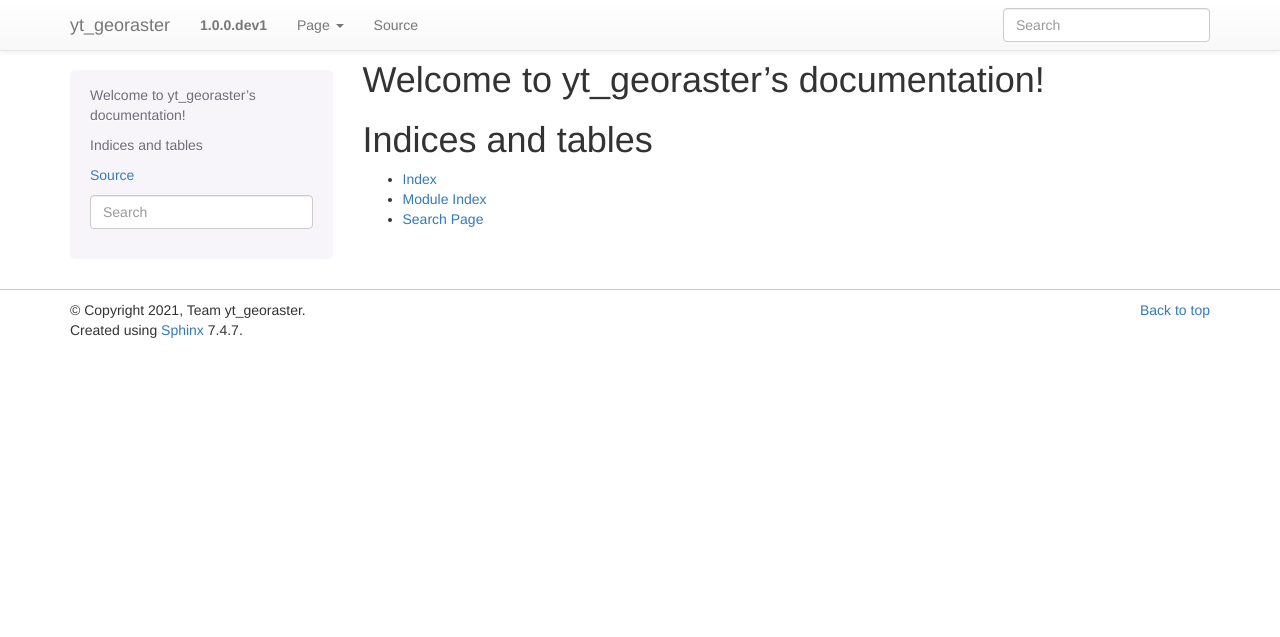
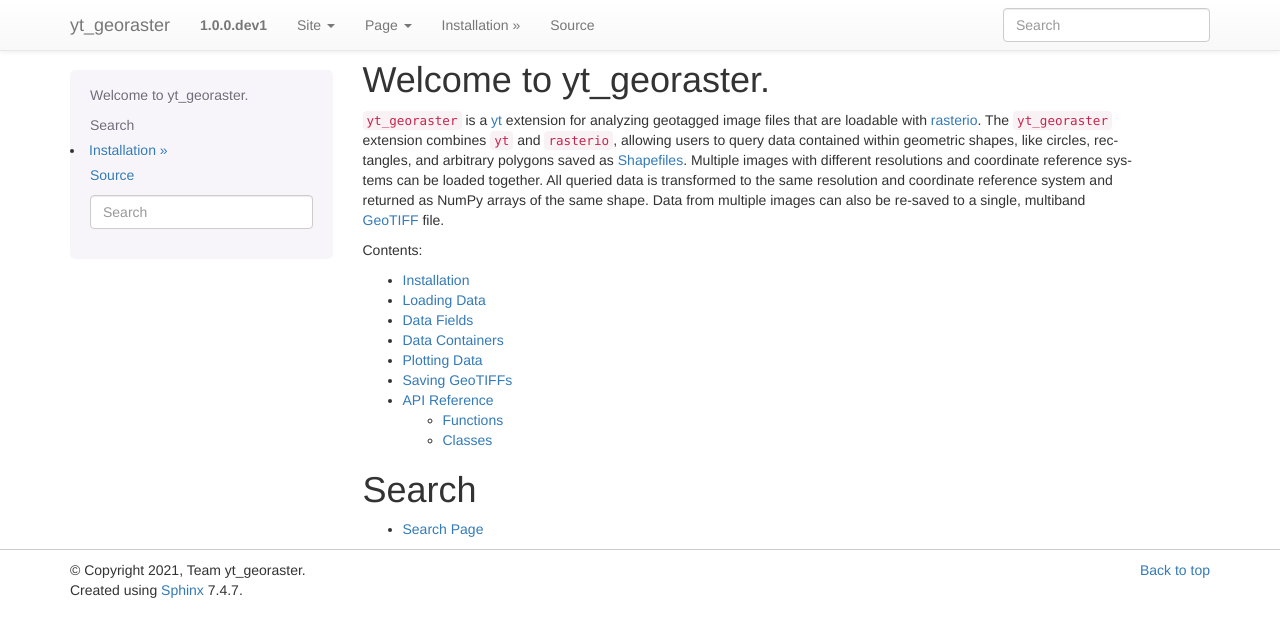
Before and after one commit to ruithnadsteud/yt_georaster, a Sphinx documentation site: the page built from doc/source/index.rst, in a window 1280 px wide. Shown: the top 637 px of the page. Built offline with Sphinx 7.4.7, drawn with Linux system fonts in a browser that asks for light colours; formulas are drawn with MathJax 3.

Commit message:
Adding initial docs sections.

```diff
--- /dev/null
+++ b/doc/source/Containers.rst
@@ -0,0 +1,2 @@
+Data Containers
+===============
--- /dev/null
+++ b/doc/source/Fields.rst
@@ -0,0 +1,2 @@
+Data Fields
+===========
--- /dev/null
+++ b/doc/source/Installation.rst
@@ -0,0 +1,2 @@
+Installation
+============
--- /dev/null
+++ b/doc/source/Loading.rst
@@ -0,0 +1,2 @@
+Loading Data
+============
--- /dev/null
+++ b/doc/source/Plotting.rst
@@ -0,0 +1,2 @@
+Plotting Data
+=============
--- /dev/null
+++ b/doc/source/Saving.rst
@@ -0,0 +1,2 @@
+Saving GeoTIFFs
+===============
--- a/doc/source/conf.py
+++ b/doc/source/conf.py
@@ -14,7 +14,7 @@
 # import sys
 # sys.path.insert(0, os.path.abspath('.'))
 
-
+import glob
 # -- Project information -----------------------------------------------------
 
 project = 'yt_georaster'
@@ -43,6 +43,8 @@
 intersphinx_mapping = \
   {'yt': ('http://yt-project.org/docs/dev/', None),}
 
+autosummary_generate = glob.glob("api_reference.rst")
+
 # Add any paths that contain templates here, relative to this directory.
 templates_path = ['_templates']
 
--- a/doc/source/index.rst
+++ b/doc/source/index.rst
@@ -1,20 +1,31 @@
-.. yt_georaster documentation master file, created by
-   sphinx-quickstart on Mon Jun 28 13:50:18 2021.
-   You can adapt this file completely to your liking, but it should at least
-   contain the root `toctree` directive.
+Welcome to yt_georaster.
+========================
 
-Welcome to yt_georaster's documentation!
-========================================
+``yt_georaster`` is a `yt <https://yt-project.org/>`__ extension for analyzing
+geotagged image files that are loadable with `rasterio
+<https://rasterio.readthedocs.io/>`__. The ``yt_georaster`` extension combines
+``yt`` and ``rasterio``, allowing users to query data contained within geometric
+shapes, like circles, rectangles, and arbitrary polygons saved as `Shapefiles
+<https://en.wikipedia.org/wiki/Shapefile>`__. Multiple images with different
+resolutions and coordinate reference systems can be loaded together. All queried
+data is transformed to the same resolution and coordinate reference system and
+returned as NumPy arrays of the same shape. Data from multiple images can also
+be re-saved to a single, multiband `GeoTIFF
+<https://en.wikipedia.org/wiki/GeoTIFF>`__ file.
 
 .. toctree::
    :maxdepth: 2
    :caption: Contents:
 
+   Installation.rst
+   Loading.rst
+   Fields.rst
+   Containers.rst
+   Plotting.rst
+   Saving.rst
+   api_reference.rst
 
+Search
+======
 
-Indices and tables
-==================
-
-* :ref:`genindex`
-* :ref:`modindex`
 * :ref:`search`
```
Also changed, not shown: doc/source/api_reference.rst (added, +24 -0 lines).
